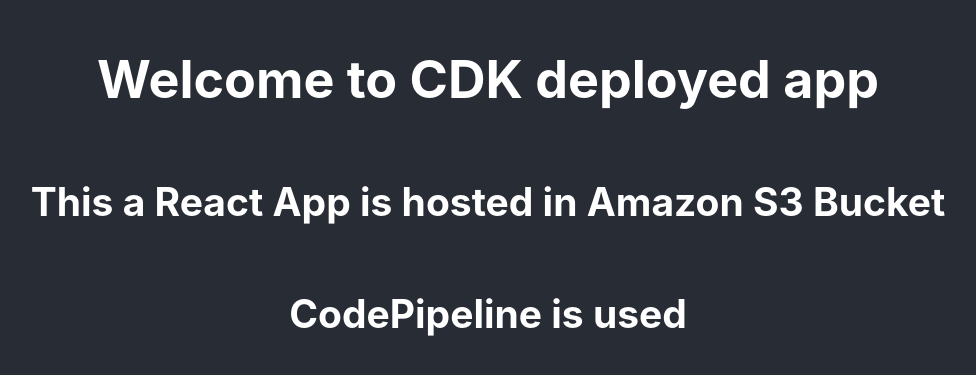
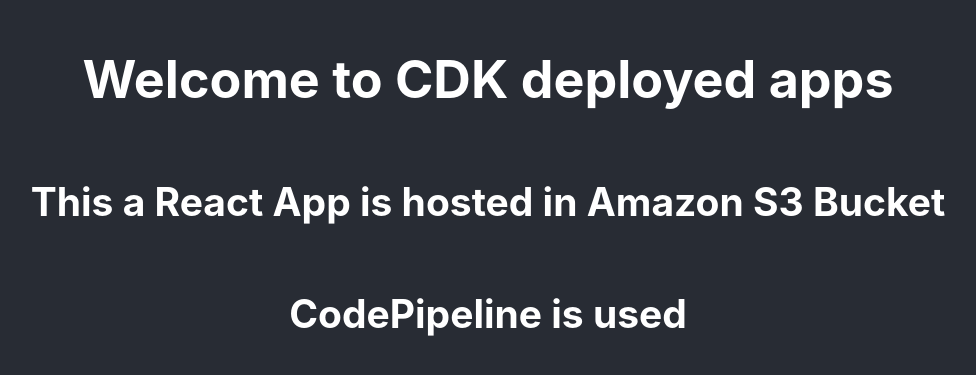
Before and after one commit to mabutalid/Sample-React, a React (Create React App) app: page / in a window 1280 px wide. Shown: the part 209-584 px from the top of the page, without its empty margins (152-1128 px from the left). Built offline with nearby package versions, Linux system fonts and the light colour scheme.

Commit message:
force test to fail

```diff
--- a/src/App.js
+++ b/src/App.js
@@ -4,7 +4,7 @@ function App() {
   return (
     <div className="App">
       <header className="App-header">
-        <h1>Welcome to CDK deployed app</h1>
+        <h1>Welcome to CDK deployed apps</h1>
         <h2> This a React App is hosted in Amazon S3 Bucket</h2>
         <h2> CodePipeline is used</h2>
       </header>
```
